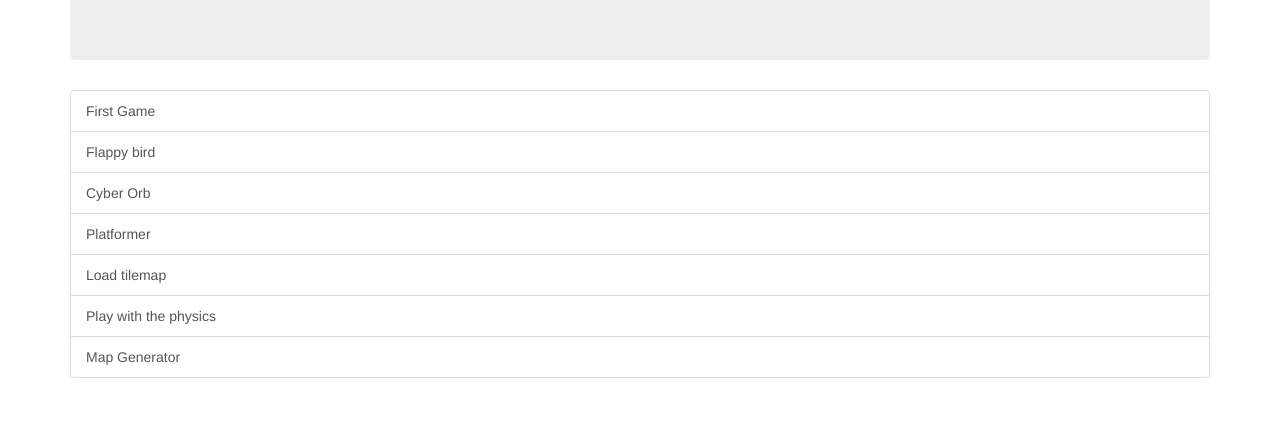
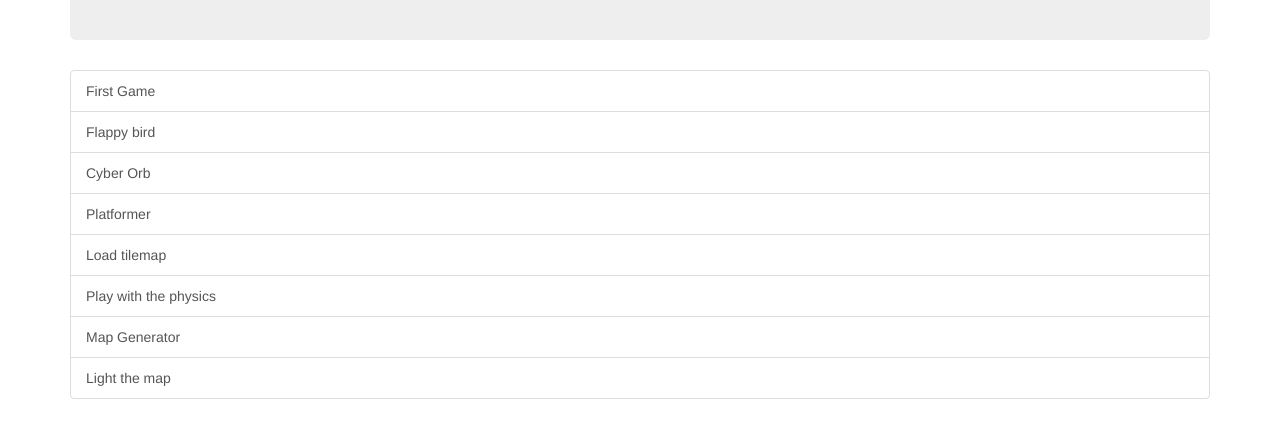
Before and after one commit to guillaume-gomez/phaserEs6Sandbox, a website: page static/index.html in a window 1280 px wide. Shown: the part 291-728 px from the top of the page. Drawn offline with nearby package versions, Linux system fonts and the light colour scheme.

Commit message:
add light the map example

```diff
--- a/static/index.html
+++ b/static/index.html
@@ -20,6 +20,7 @@
       <a href="load-tilemap.html" class="list-group-item"> Load tilemap</a>
       <a href="p2-physics.html" class="list-group-item">  Play with the physics</a>
       <a href="map-generator.html" class="list-group-item">  Map Generator</a>
+      <a href="light-the-map.html" class="list-group-item">  Light the map</a>
     </div>
   </div>
 </body>
```
